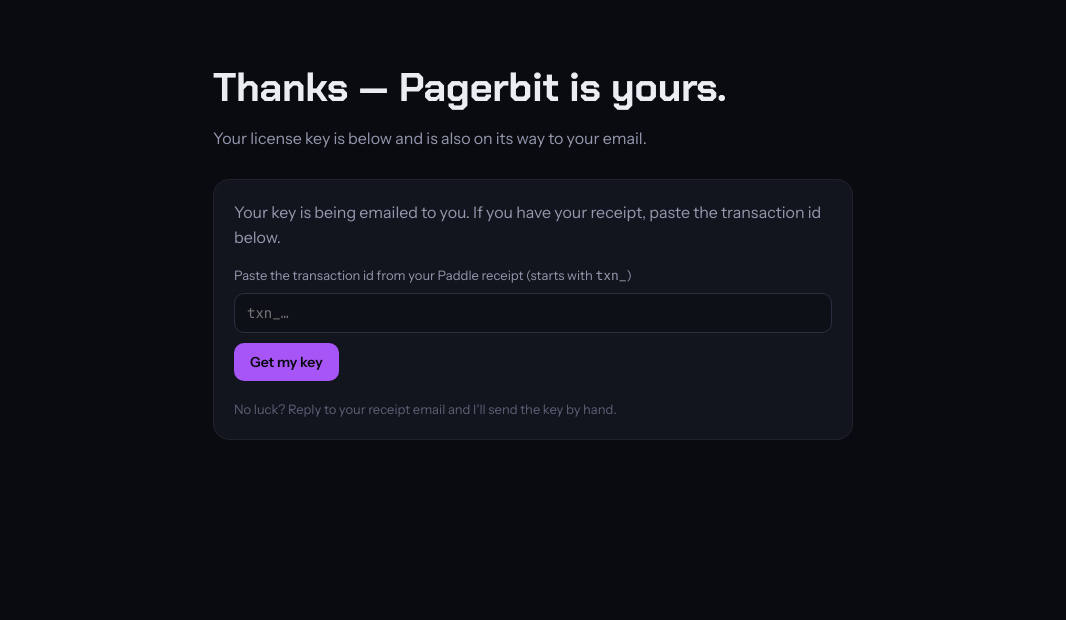
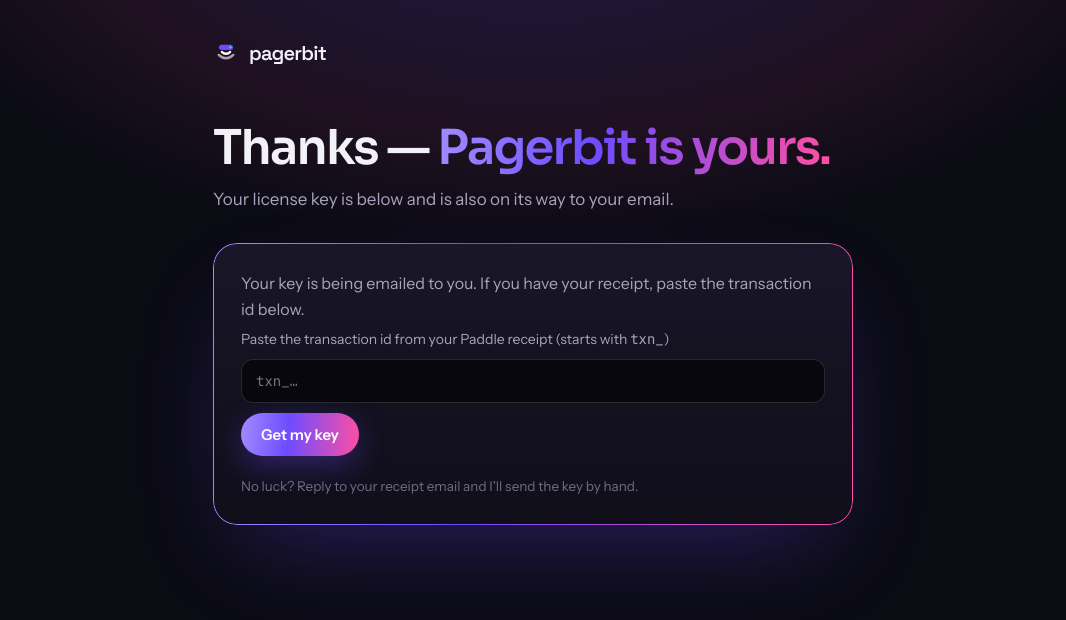
Before and after one commit to ercinio/tokenlens-site, a plain HTML site: page thanks.html in a window 1280 px wide. Shown: the whole page, without its empty margins (107-1173 px from the left). Drawn offline with Linux system fonts and the light colour scheme.

Commit message:
site: redesign to the Pagerbit brand (thanks.html)

```diff
--- a/thanks.html
+++ b/thanks.html
@@ -9,32 +9,38 @@
 <meta name="robots" content="noindex">
 <link rel="preconnect" href="https://fonts.googleapis.com">
 <link rel="preconnect" href="https://fonts.gstatic.com" crossorigin>
-<link rel="stylesheet" href="https://fonts.googleapis.com/css2?family=Chakra+Petch:wght@600;700&family=Instrument+Sans:wght@400;500;600&family=JetBrains+Mono:wght@400;600&display=swap">
+<link rel="stylesheet" href="https://fonts.googleapis.com/css2?family=Sora:wght@600&family=Instrument+Sans:wght@400;500;600&family=JetBrains+Mono:wght@400;500&family=Space+Grotesk:wght@600&display=swap">
 <style>
-:root{--bg:#0a0b10;--bg2:#0e1017;--panel:#13151e;--line:#20232f;--line2:#2b2f3f;--ink:#ececf3;--dim:#9498ad;--faint:#5c6076;--acc:#a855f7;--acc2:#c084fc;--live:#10b981;--warn:#f59e0b}
+:root{--bg:#0b0b14;--bg2:#101019;--card:#14141f;--line:#ffffff14;--line2:#ffffff22;--ink:#f2f1f8;--dim:#a7a5bd;--faint:#6f6d86;--violet:#6d4cff;--violet2:#a18cff;--pink:#ff4fa3;--mint:#3df2b0;--amber:#ffb547;--grad:linear-gradient(95deg,#a18cff 0%,#6d4cff 40%,#ff4fa3 100%)}
 *{box-sizing:border-box}
-body{margin:0;background:var(--bg);color:var(--ink);font-family:"Instrument Sans",system-ui,sans-serif;line-height:1.55;padding:0 16px}
-.wrap{max-width:640px;margin:0 auto;padding-block:56px 80px}
-h1{font-family:"Chakra Petch",sans-serif;font-size:clamp(28px,5vw,40px);margin:0 0 8px;letter-spacing:-.01em}
-.sub{color:var(--dim);margin:0 0 28px}
+body{margin:0;background:var(--bg);color:var(--ink);font:400 16px/1.6 "Instrument Sans",system-ui,sans-serif;padding:0 16px;-webkit-font-smoothing:antialiased;min-height:100vh;background-image:radial-gradient(900px 520px at 50% -140px,#6d4cff38,#ff4fa314 55%,transparent 75%);background-repeat:no-repeat}
+.wrap{max-width:640px;margin:0 auto;padding-block:40px 80px}
+.brand{display:flex;align-items:center;gap:10px;font:600 20px "Space Grotesk",sans-serif;letter-spacing:-.04em;color:var(--ink);text-decoration:none;margin-bottom:56px}
+h1{font-family:Sora,sans-serif;font-weight:600;font-size:clamp(32px,5.5vw,48px);line-height:1.08;letter-spacing:-.035em;margin:0 0 12px;text-wrap:balance}
+h1 em{font-style:normal;background:var(--grad);-webkit-background-clip:text;background-clip:text;color:transparent}
+.sub{color:var(--dim);margin:0 0 30px;font-size:17px}
 .mono{font-family:"JetBrains Mono",monospace}
-.card{background:var(--panel);border:1px solid var(--line);border-radius:16px;padding:20px}
-.key{display:block;width:100%;background:var(--bg2);border:1px solid var(--line2);border-radius:10px;padding:14px;font-size:13px;word-break:break-all;color:var(--ink);margin:12px 0}
-.btn{display:inline-block;border:0;border-radius:10px;padding:10px 16px;font:600 14px "Instrument Sans",sans-serif;cursor:pointer;text-decoration:none}
-.btn-primary{background:var(--acc);color:#0a0b10}.btn-primary:hover{background:var(--acc2)}
-.btn-ghost{background:transparent;color:var(--ink);border:1px solid var(--line2)}
+.card{position:relative;background:linear-gradient(180deg,#191628,#0f0e19);border-radius:24px;padding:28px;box-shadow:0 40px 100px -30px #6d4cff55}
+.card::before{content:"";position:absolute;inset:0;border-radius:24px;padding:1px;background:var(--grad);-webkit-mask:linear-gradient(#000 0 0) content-box,linear-gradient(#000 0 0);-webkit-mask-composite:xor;mask-composite:exclude;pointer-events:none}
+.key{display:block;width:100%;background:#07070d;border:1px solid var(--line2);border-radius:14px;padding:16px;font-size:13px;word-break:break-all;color:var(--ink);margin:14px 0 16px}
+.btn{display:inline-flex;align-items:center;border:0;border-radius:999px;padding:12px 20px;font:600 15px "Instrument Sans",sans-serif;cursor:pointer;text-decoration:none}
+.btn-primary{background:var(--grad);color:#fff;box-shadow:0 10px 30px #6d4cff55}
+.btn-ghost{background:#ffffff08;color:var(--ink);border:1px solid var(--line2)}
 .row{display:flex;gap:10px;flex-wrap:wrap;align-items:center}
-ol{padding-left:20px;color:var(--dim)}ol li{margin:6px 0}ol b{color:var(--ink)}
-.fine{color:var(--faint);font-size:13px;margin-top:18px}
-.status{color:var(--dim)}.status.err{color:var(--warn)}
-input{width:100%;background:var(--bg2);border:1px solid var(--line2);border-radius:10px;padding:10px 12px;color:var(--ink);font:14px "JetBrains Mono",monospace}
-label{display:block;color:var(--dim);font-size:13px;margin:16px 0 6px}
-a{color:var(--acc2)}
+ol{padding-left:20px;color:var(--dim);margin:22px 0 0}ol li{margin:8px 0}ol b{color:var(--ink)}
+.fine{color:var(--faint);font-size:13.5px;margin-top:20px}
+.status{color:var(--dim)}.status.err{color:var(--amber)}
+input{width:100%;background:#07070d;border:1px solid var(--line2);border-radius:12px;padding:12px 14px;color:var(--ink);font:14px "JetBrains Mono",monospace}
+input:focus{outline:2px solid var(--violet2);outline-offset:2px}
+label{display:block;color:var(--dim);font-size:14px;margin:6px 0 8px}
+a{color:var(--violet2)}
+:focus-visible{outline:2px solid var(--violet2);outline-offset:3px}
 </style>
 </head>
 <body>
 <div class="wrap">
-  <h1>Thanks — Pagerbit is yours.</h1>
+  <a class="brand" href="./"><svg width="26" height="26" viewBox="0 0 100 100" aria-hidden="true"><rect x="23" y="18" width="54" height="20" rx="10" fill="#6d4cff"/><circle cx="67" cy="28" r="4.2" fill="#3df2b0"/><path d="M34.5 46A21 21 0 0 0 65.5 46" stroke="#fff" stroke-width="9.5" stroke-linecap="round" fill="none"/><path d="M22 57.5A38 38 0 0 0 78 57.5" stroke="#fff" stroke-opacity=".6" stroke-width="9.5" stroke-linecap="round" fill="none"/></svg>pagerbit</a>
+  <h1>Thanks — <em>Pagerbit is yours.</em></h1>
   <p class="sub">Your license key is below and is also on its way to your email.</p>
 
   <div class="card" id="box">
```
